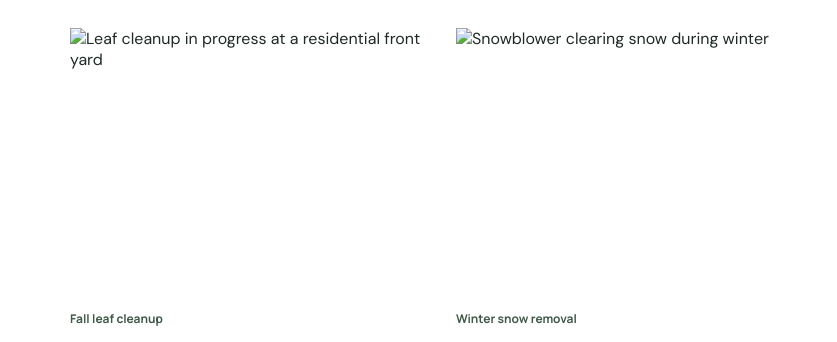
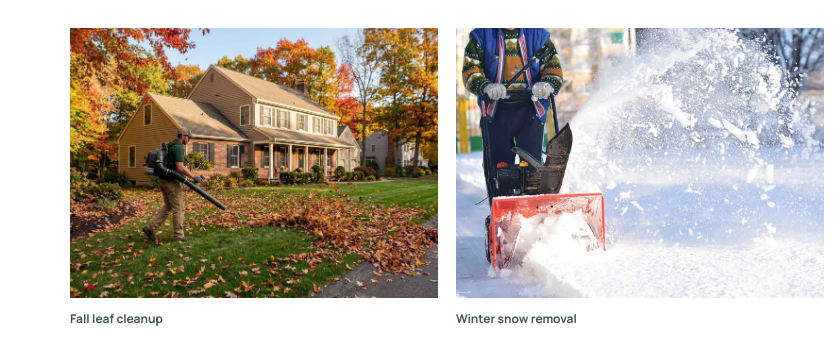
Before and after one commit to hooliana/nrg-property-solutions, a plain HTML site: page index.html in a window 1280 px wide. Shown: the part 2234-2576 px from the top of the page, 0-837 px from the left. Drawn offline with Linux system fonts and the light colour scheme.

Commit message:
Fix image paths in yard-gallery section

```diff
--- a/index.html
+++ b/index.html
@@ -20,7 +20,7 @@
 <article><span>05 / ❧</span><h3>Leaf Removal</h3><p>Clear fallen leaves and help keep your yard tidy through the fall.</p></article>
 <article class="highlight"><span>06 / ＋</span><h3>Property Maintenance</h3><p>Have another outdoor project in mind? Tell us what you need and we'll discuss it.</p></article>
 </div><p class="fine">Service availability may depend on the property, season, and project details. Contact us to confirm your requested service.</p></section>
-<section class="yard-gallery wrap" id="yard-gallery"><p class="eyebrow dark">OUTDOOR SPACES WE HELP MAINTAIN</p><div class="section-head"><h2>Clean yards.<br><em>Better curb appeal.</em></h2><p>From neat lawns to seasonal cleanups, we help keep residential outdoor spaces looking cared for.</p></div><div class="yard-grid"><figure><img src="images/fall-cleanup.jpg" alt="Leaf cleanup in progress at a residential front yard" loading="lazy"><figcaption>Fall leaf cleanup</figcaption></figure><figure><img src="images/snow-removal.webp" alt="Snowblower clearing snow during winter" loading="lazy"><figcaption>Winter snow removal</figcaption></figure><figure><img src="https://images.unsplash.com/photo-1768941124710-1a42b3195208?auto=format&fit=crop&w=1100&q=85" alt="Well-maintained residential front lawn with a walkway and garden" loading="lazy"><figcaption>Neat front lawns</figcaption></figure><figure><img src="https://images.unsplash.com/photo-1768067437750-f18d26d3397b?auto=format&fit=crop&w=1100&q=85" alt="Large residential front lawn with landscaped yard" loading="lazy"><figcaption>Residential yard care</figcaption></figure><figure><img src="https://images.unsplash.com/photo-1713789296574-0e56ecd53cbb?auto=format&fit=crop&w=1100&q=85" alt="Brick home with a clean green front lawn" loading="lazy"><figcaption>Clean curb appeal</figcaption></figure></div></section>
+<section class="yard-gallery wrap" id="yard-gallery"><p class="eyebrow dark">OUTDOOR SPACES WE HELP MAINTAIN</p><div class="section-head"><h2>Clean yards.<br><em>Better curb appeal.</em></h2><p>From neat lawns to seasonal cleanups, we help keep residential outdoor spaces looking cared for.</p></div><div class="yard-grid"><figure><img src="fall-cleanup.jpg" alt="Leaf cleanup in progress at a residential front yard" loading="lazy"><figcaption>Fall leaf cleanup</figcaption></figure><figure><img src="snow-removal.webp" alt="Snowblower clearing snow during winter" loading="lazy"><figcaption>Winter snow removal</figcaption></figure><figure><img src="https://images.unsplash.com/photo-1768941124710-1a42b3195208?auto=format&fit=crop&w=1100&q=85" alt="Well-maintained residential front lawn with a walkway and garden" loading="lazy"><figcaption>Neat front lawns</figcaption></figure><figure><img src="https://images.unsplash.com/photo-1768067437750-f18d26d3397b?auto=format&fit=crop&w=1100&q=85" alt="Large residential front lawn with landscaped yard" loading="lazy"><figcaption>Residential yard care</figcaption></figure><figure><img src="https://images.unsplash.com/photo-1713789296574-0e56ecd53cbb?auto=format&fit=crop&w=1100&q=85" alt="Brick home with a clean green front lawn" loading="lazy"><figcaption>Clean curb appeal</figcaption></figure></div></section>
 <section class="about" id="about"><div class="wrap split about-inner"><div class="photo"><b>NRG.</b><small>PROPERTY SOLUTIONS</small><strong>A clean, cared-for property makes a difference.</strong></div><div><p class="eyebrow dark">WHY NRG</p><h2>Good work.<br><em>Clear communication.</em></h2><p>We’re a local property services team serving West Orange and nearby New Jersey communities. Our goal is simple: understand what your property needs, provide a clear estimate, and deliver dependable service.</p><ul><li>✓ Free estimate requests</li><li>✓ Residential property services</li><li>✓ Seasonal cleanup and maintenance</li></ul><a class="btn darkbtn" href="#estimate">TELL US ABOUT YOUR PROJECT ↗</a></div></div></section>
 <section class="area" id="area"><div class="wrap"><p class="eyebrow">WHERE WE WORK</p><h2>Proud to serve<br><em>West Orange & nearby towns.</em></h2><p>NRG Property Solutions welcomes estimate requests from West Orange and surrounding New Jersey communities. Reach out with your town and project details to check availability.</p><a class="btn outline" href="tel:19736512414">CALL TO CHECK AVAILABILITY</a></div></section>
 <section class="section" id="estimate"><div class="wrap split estimate"><div><p class="eyebrow dark">LET'S GET STARTED</p><h2>Tell us what your<br><em>property needs.</em></h2><p>Share a few details about your project. Your message will open in your phone's text-message app so you can send it directly to our team.</p><p class="contact"><small>CALL OR TEXT</small><br><a href="tel:19736512414">973-651-2414</a></p><p class="contact"><small>EMAIL</small><br><a href="mailto:nrgpropertysolutions@gmail.com">nrgpropertysolutions@gmail.com</a></p><p class="contact"><small>SERVICE AREA</small><br><b>West Orange & surrounding NJ towns</b></p></div>
```
